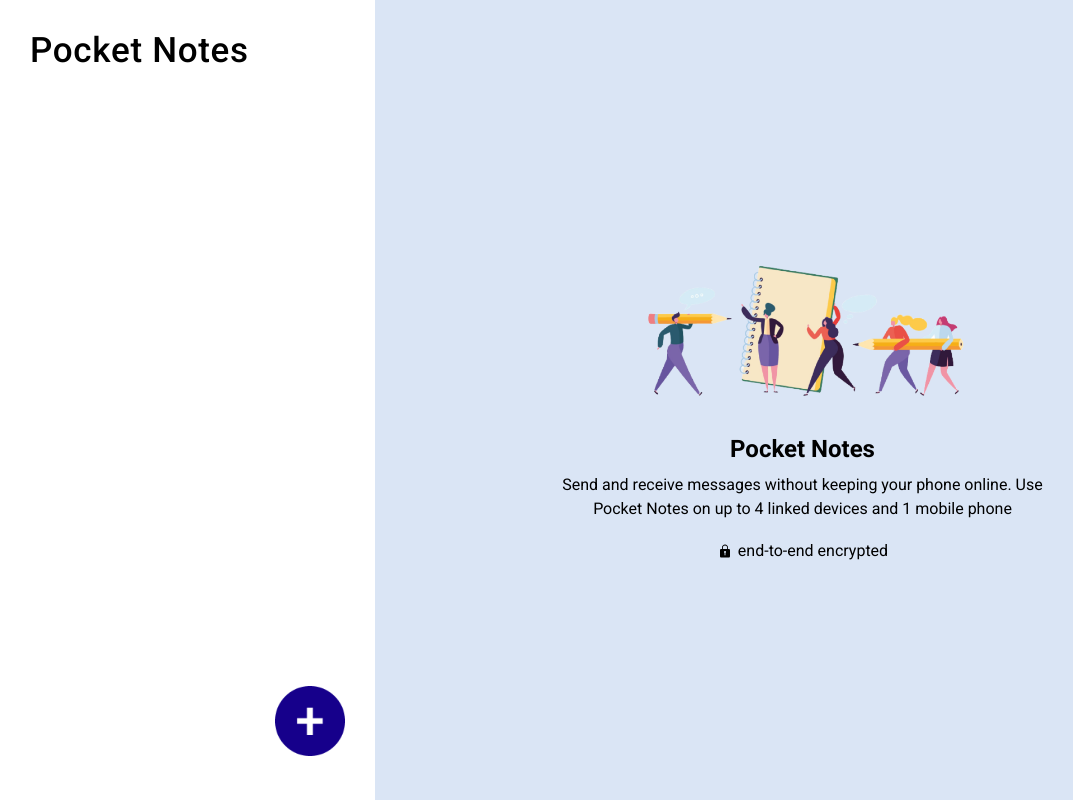
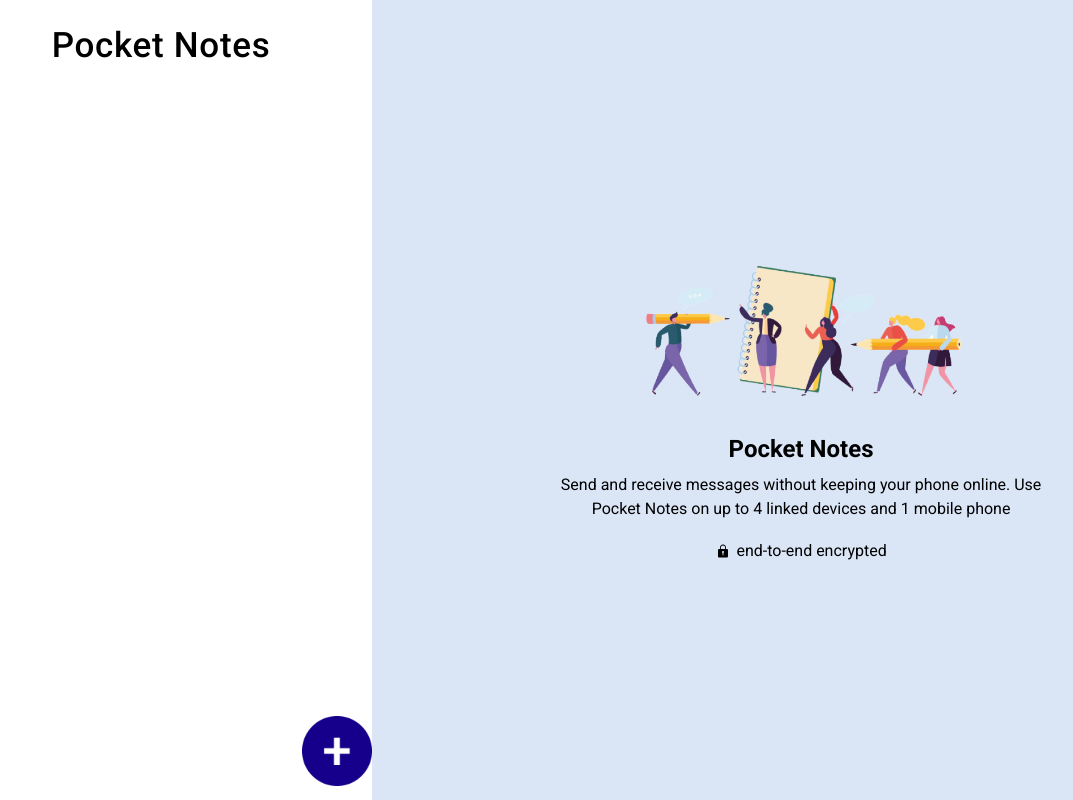
Before and after one commit to Sachin1373/React_Module_Test, a React (Vite) app: page / in a window 1280 px wide. Shown: the whole page, without its empty margins (50-1123 px from the left). Built offline with nearby package versions, Linux system fonts and the light colour scheme.

Commit message:
CSS UPDATED

```diff
--- a/src/Components/Left_Section/Left.css
+++ b/src/Components/Left_Section/Left.css
@@ -33,19 +33,29 @@ body {
   width: 50%;
   max-width: 425px;
   height: 100vh;
-  padding: 30px;
   background-color: #ffff;
   overflow-y: auto;
-  box-sizing: border-box;
+
 }
+.heading{
+  position: sticky;
+  top: 0;
+  z-index: 1;
+  display: flex;
+  align-items: center;
+  justify-content: center;
+  background-color: white;
 
+
+}
 .left-container p{
   font-family: Roboto;
   font-size: 35px;
   font-weight: 500;
   line-height: 41.02px;
   letter-spacing: 0.02em;
-  margin-left: 50px;
+  padding-top: 25px;
+  height: 100px;
 }
 
 .createbtn{
@@ -63,8 +73,7 @@ body {
 
 .group-list {
   list-style: none;
-  padding: 0;
-  margin-top: 35px;
+  padding: 20px;
   flex-grow: 1;
 }
 
@@ -104,9 +113,10 @@ body {
 
 @media (max-width: 768px) {
   .left-container {
-      width: 100vh;
-      padding: 15px;
+      width: 100%;
+      max-width: none;
       height: 100vh;
+
 
   }
   .left-container p{
--- a/src/Components/Left_Section/Left.jsx
+++ b/src/Components/Left_Section/Left.jsx
@@ -51,7 +51,9 @@ function Left({ setSelectedGroup }) {
   return (
     <>
       <div className="left-container">
-        <p>Pocket Notes</p>
+        <div className="heading">
+          <p>Pocket Notes</p>
+        </div>
         <ul className="group-list">
           {groups.map((group, index) => (
             <li
```
